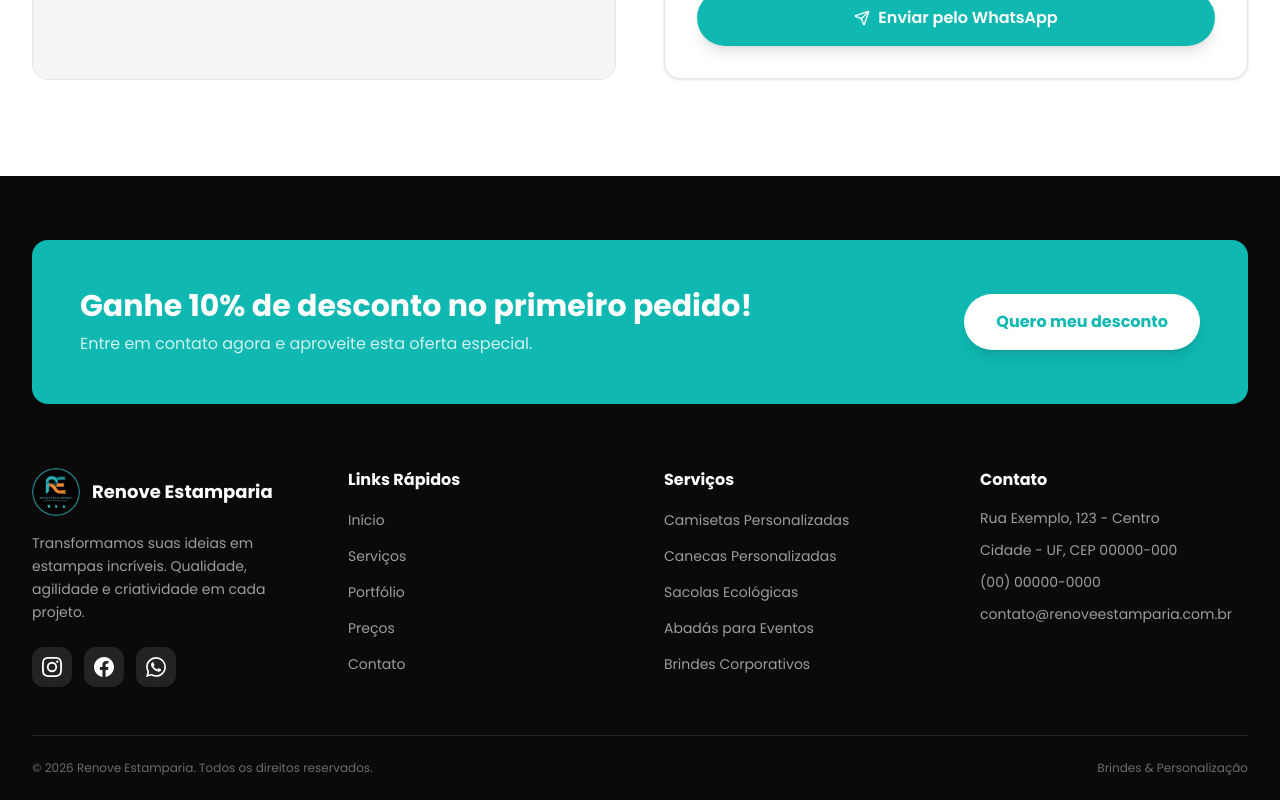
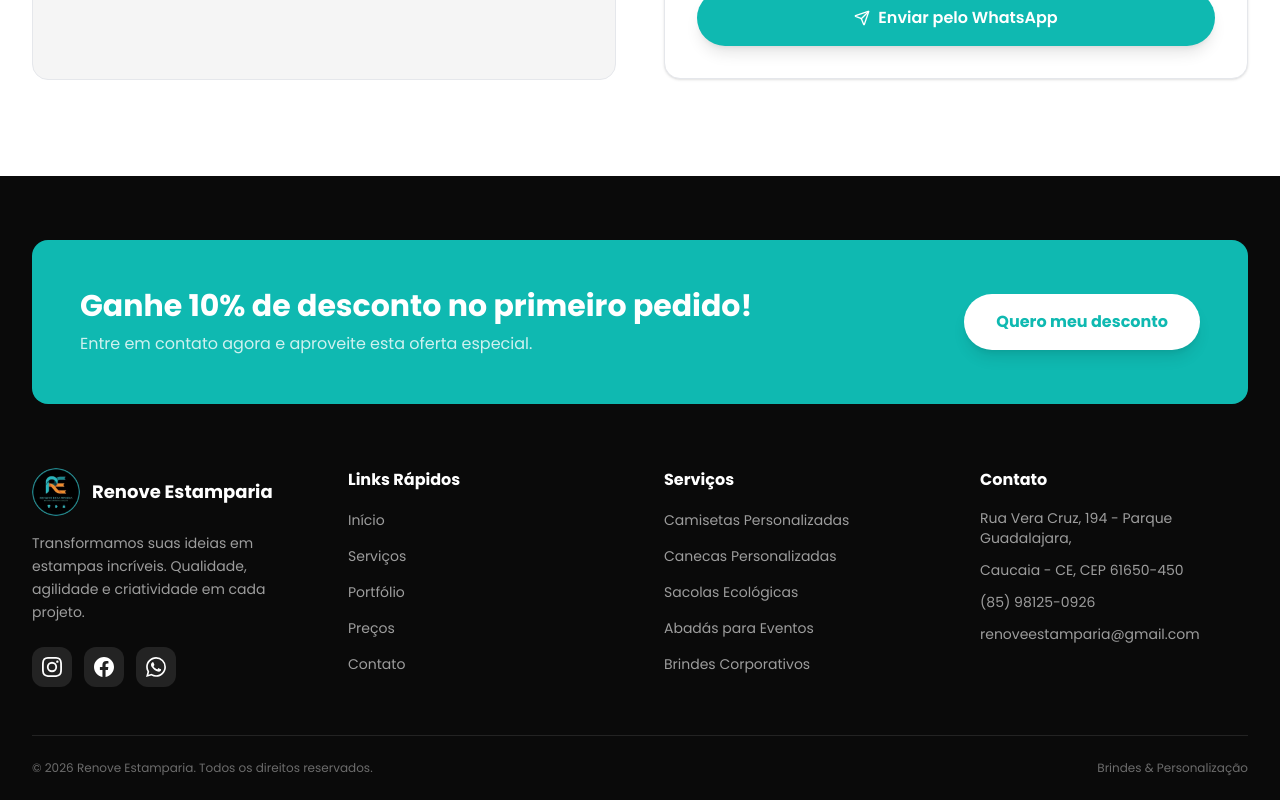
Before and after one commit to P4ulo-3/Estamparia-landpage, a Next.js app: page / in a window 1280 px wide. Shown: the part 6931-7731 px from the top of the page. Built offline with nearby package versions, Linux system fonts and the light colour scheme.

Commit message:
alteracao footer

```diff
--- a/components/footer.tsx
+++ b/components/footer.tsx
@@ -33,7 +33,7 @@ export default function Footer() {
             </p>
           </div>
           <a
-            href="https://wa.me/5500000000000?text=Olá! Quero aproveitar o desconto de 10%!"
+            href="https://wa.me/5585981250926?text=Olá! Quero aproveitar o desconto de 10%!"
             target="_blank"
             rel="noopener noreferrer"
             className="bg-primary-foreground text-primary font-sans font-bold px-8 py-4 rounded-full hover:bg-primary-foreground/90 transition-all shadow-lg flex-shrink-0"
@@ -73,9 +73,12 @@ export default function Footer() {
                   aria-label={social}
                 >
                   {social === "Instagram" && (
+                    <a href="https://www.instagram.com/renoveestamparia?utm_source=ig_web_button_share_sheet&igsh=ZDNlZDc0MzIxNw=="
+                    target="blank">
                     <svg className="w-5 h-5 text-primary-foreground" fill="currentColor" viewBox="0 0 24 24">
                       <path d="M12 2.163c3.204 0 3.584.012 4.85.07 3.252.148 4.771 1.691 4.919 4.919.058 1.265.069 1.645.069 4.849 0 3.205-.012 3.584-.069 4.849-.149 3.225-1.664 4.771-4.919 4.919-1.266.058-1.644.07-4.85.07-3.204 0-3.584-.012-4.849-.07-3.26-.149-4.771-1.699-4.919-4.92-.058-1.265-.07-1.644-.07-4.849 0-3.204.013-3.583.07-4.849.149-3.227 1.664-4.771 4.919-4.919 1.266-.057 1.645-.069 4.849-.069zM12 0C8.741 0 8.333.014 7.053.072 2.695.272.273 2.69.073 7.052.014 8.333 0 8.741 0 12c0 3.259.014 3.668.072 4.948.2 4.358 2.618 6.78 6.98 6.98C8.333 23.986 8.741 24 12 24c3.259 0 3.668-.014 4.948-.072 4.354-.2 6.782-2.618 6.979-6.98.059-1.28.073-1.689.073-4.948 0-3.259-.014-3.667-.072-4.947-.196-4.354-2.617-6.78-6.979-6.98C15.668.014 15.259 0 12 0zm0 5.838a6.162 6.162 0 100 12.324 6.162 6.162 0 000-12.324zM12 16a4 4 0 110-8 4 4 0 010 8zm6.406-11.845a1.44 1.44 0 100 2.881 1.44 1.44 0 000-2.881z" />
                     </svg>
+                    </a>
                   )}
                   {social === "Facebook" && (
                     <svg className="w-5 h-5 text-primary-foreground" fill="currentColor" viewBox="0 0 24 24">
@@ -83,9 +86,13 @@ export default function Footer() {
                     </svg>
                   )}
                   {social === "WhatsApp" && (
-                    <svg className="w-5 h-5 text-primary-foreground" fill="currentColor" viewBox="0 0 24 24">
+                   <a href="https://wa.me/5585981250926?text=Olá! Gostaria de fazer um orçamento."
+                          target="_blank">
+                   <svg
+                          className="w-5 h-5 text-primary-foreground" fill="currentColor" viewBox="0 0 24 24">
                       <path d="M17.472 14.382c-.297-.149-1.758-.867-2.03-.967-.273-.099-.471-.148-.67.15-.197.297-.767.966-.94 1.164-.173.199-.347.223-.644.075-.297-.15-1.255-.463-2.39-1.475-.883-.788-1.48-1.761-1.653-2.059-.173-.297-.018-.458.13-.606.134-.133.298-.347.446-.52.149-.174.198-.298.298-.497.099-.198.05-.371-.025-.52-.075-.149-.669-1.612-.916-2.207-.242-.579-.487-.5-.669-.51-.173-.008-.371-.01-.57-.01-.198 0-.52.074-.792.372-.272.297-1.04 1.016-1.04 2.479 0 1.462 1.065 2.875 1.213 3.074.149.198 2.096 3.2 5.077 4.487.709.306 1.262.489 1.694.625.712.227 1.36.195 1.871.118.571-.085 1.758-.719 2.006-1.413.248-.694.248-1.289.173-1.413-.074-.124-.272-.198-.57-.347m-5.421 7.403h-.004a9.87 9.87 0 01-5.031-1.378l-.361-.214-3.741.982.998-3.648-.235-.374a9.86 9.86 0 01-1.51-5.26c.001-5.45 4.436-9.884 9.888-9.884 2.64 0 5.122 1.03 6.988 2.898a9.825 9.825 0 012.893 6.994c-.003 5.45-4.437 9.884-9.885 9.884m8.413-18.297A11.815 11.815 0 0012.05 0C5.495 0 .16 5.335.157 11.892c0 2.096.547 4.142 1.588 5.945L.057 24l6.305-1.654a11.882 11.882 0 005.683 1.448h.005c6.554 0 11.89-5.335 11.893-11.893a11.821 11.821 0 00-3.48-8.413z" />
                     </svg>
+                    </a>
                   )}
                 </a>
               ))}
@@ -134,16 +141,16 @@ export default function Footer() {
             </h4>
             <ul className="flex flex-col gap-3">
               <li className="font-sans text-sm text-primary-foreground/60">
-                Rua Exemplo, 123 - Centro
+                Rua Vera Cruz, 194 - Parque Guadalajara,
               </li>
               <li className="font-sans text-sm text-primary-foreground/60">
-                Cidade - UF, CEP 00000-000
+                Caucaia -  CE, CEP 61650-450
               </li>
               <li className="font-sans text-sm text-primary-foreground/60">
-                (00) 00000-0000
+                (85) 98125-0926
               </li>
               <li className="font-sans text-sm text-primary-foreground/60">
-                contato@renoveestamparia.com.br
+                renoveestamparia@gmail.com
               </li>
             </ul>
           </div>
```
